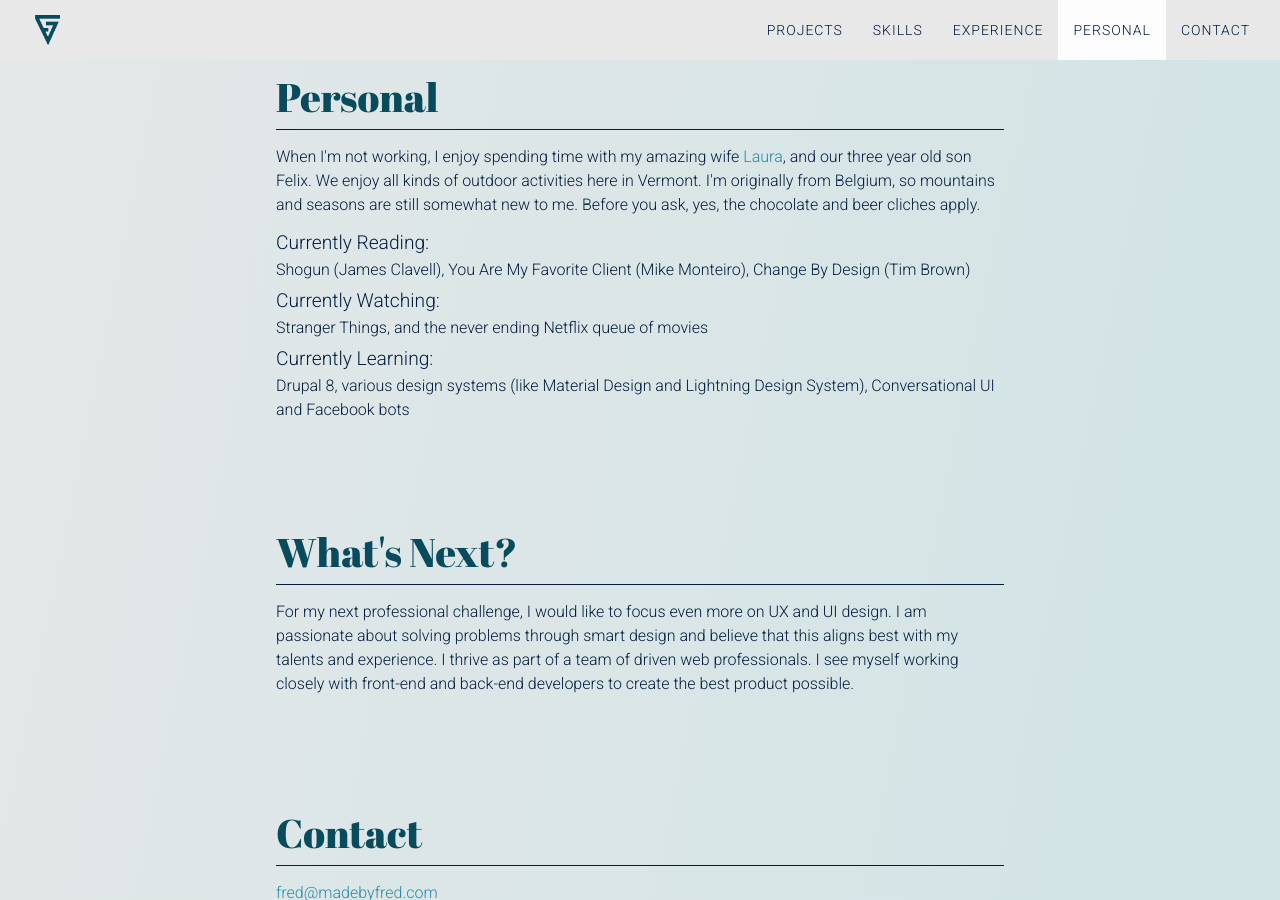
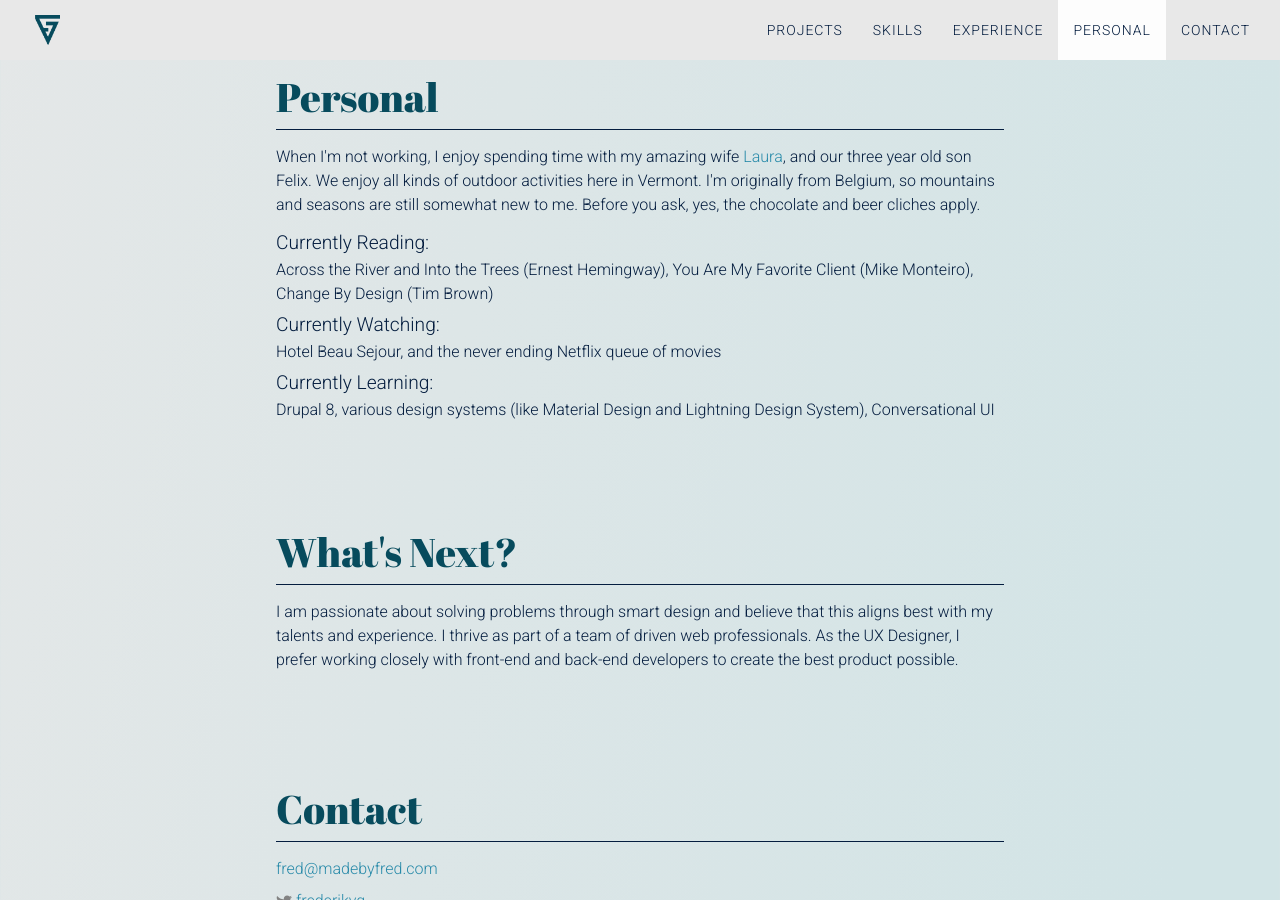
Before and after one commit to fredvg/fredvg.github.io, a Jekyll site: the page built from index.html, in a window 1280 px wide and 900 px high, scrolled down 5244 px. Built offline with Jekyll 4.4.1, drawn with Linux system fonts in a browser that asks for light colours.

Commit message:
update currently reading and watching and whats next statement

```diff
--- a/_includes/next.html
+++ b/_includes/next.html
@@ -1,5 +1,5 @@
 <!-- What's Next Section -->
 <section id="whats-next">
 <h2 class="section-title">What's Next?</h2>
-<p>For my next professional challenge, I would like to focus even more on UX and UI design. I am passionate about solving problems through smart design and believe that this aligns best with my talents and experience. I thrive as part of a team of driven web professionals. I see myself working closely with front-end and back-end developers to create the best product possible.</p>
+<p>I am passionate about solving problems through smart design and believe that this aligns best with my talents and experience. I thrive as part of a team of driven web professionals. As the UX Designer, I prefer working closely with front-end and back-end developers to create the best product possible.</p>
 </section>
--- a/_includes/personal.html
+++ b/_includes/personal.html
@@ -3,8 +3,8 @@
 <h2 class="section-title">Personal</h2>
 <p>When I'm not working, I enjoy spending time with my amazing wife <a href="http://lauramacchia.com">Laura</a>, and our three year old son Felix. We enjoy all kinds of outdoor activities here in Vermont. I'm originally from Belgium, so mountains and seasons are still somewhat new to me. Before you ask, yes, the chocolate and beer cliches&nbsp;apply.</p>
 <ul class="entries">
-  <li><h3>Currently Reading:</h3>Shogun (James Clavell), You Are My Favorite Client (Mike&nbsp;Monteiro), Change By Design (Tim Brown)</li>
-  <li><h3>Currently Watching:</h3>Stranger Things, and the never ending Netflix queue of&nbsp;movies</li>
-  <li><h3>Currently Learning:</h3> Drupal 8, various design systems (like Material Design and Lightning Design System), Conversational UI and Facebook&nbsp;bots</li>
+  <li><h3>Currently Reading:</h3>Across the River and Into the Trees (Ernest Hemingway), You Are My Favorite Client (Mike&nbsp;Monteiro), Change By Design (Tim&nbsp;Brown)</li>
+  <li><h3>Currently Watching:</h3>Hotel Beau Sejour, and the never ending Netflix queue of&nbsp;movies</li>
+  <li><h3>Currently Learning:</h3> Drupal 8, various design systems (like Material Design and Lightning Design System), Conversational UI</li>
 </ul>
 </section>
```
